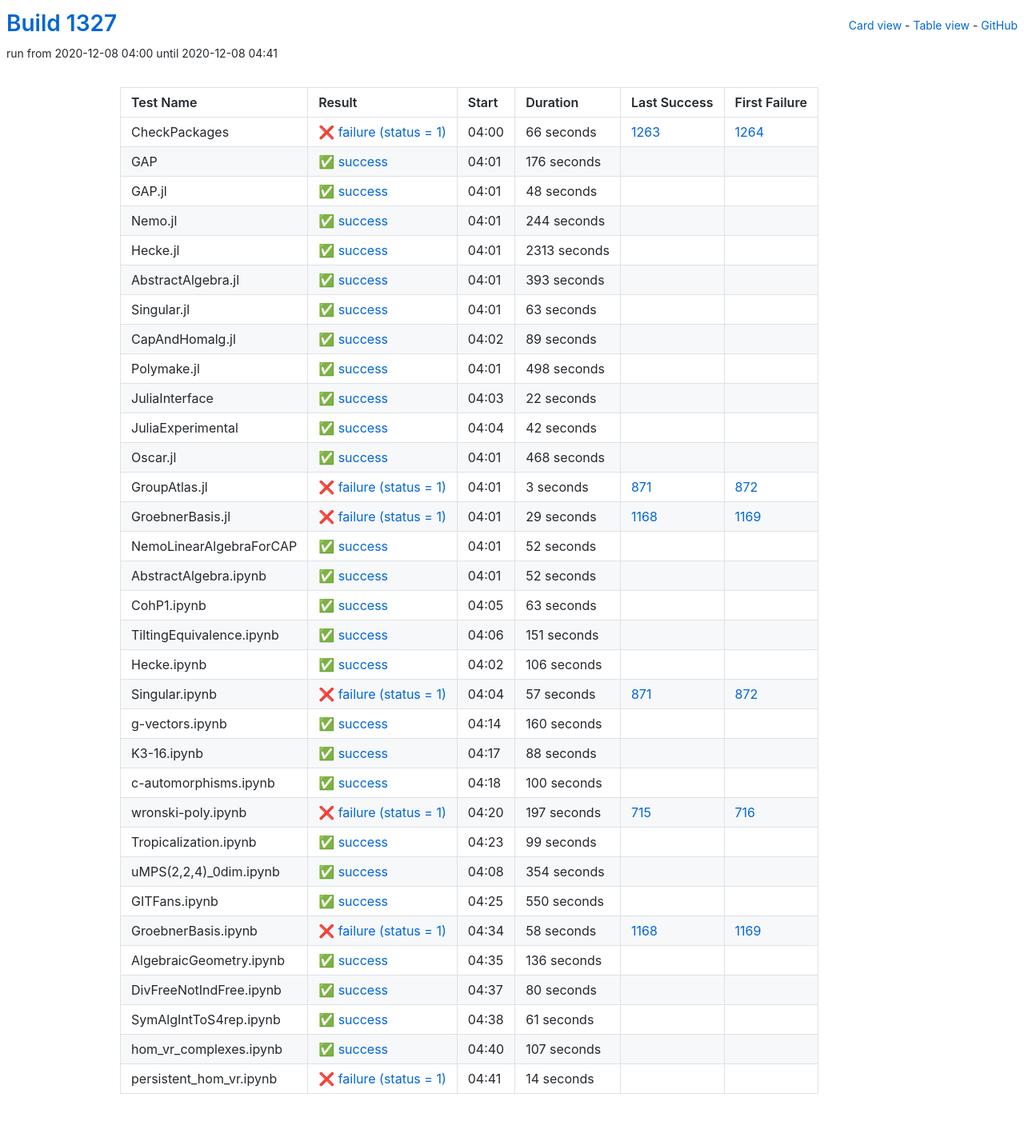
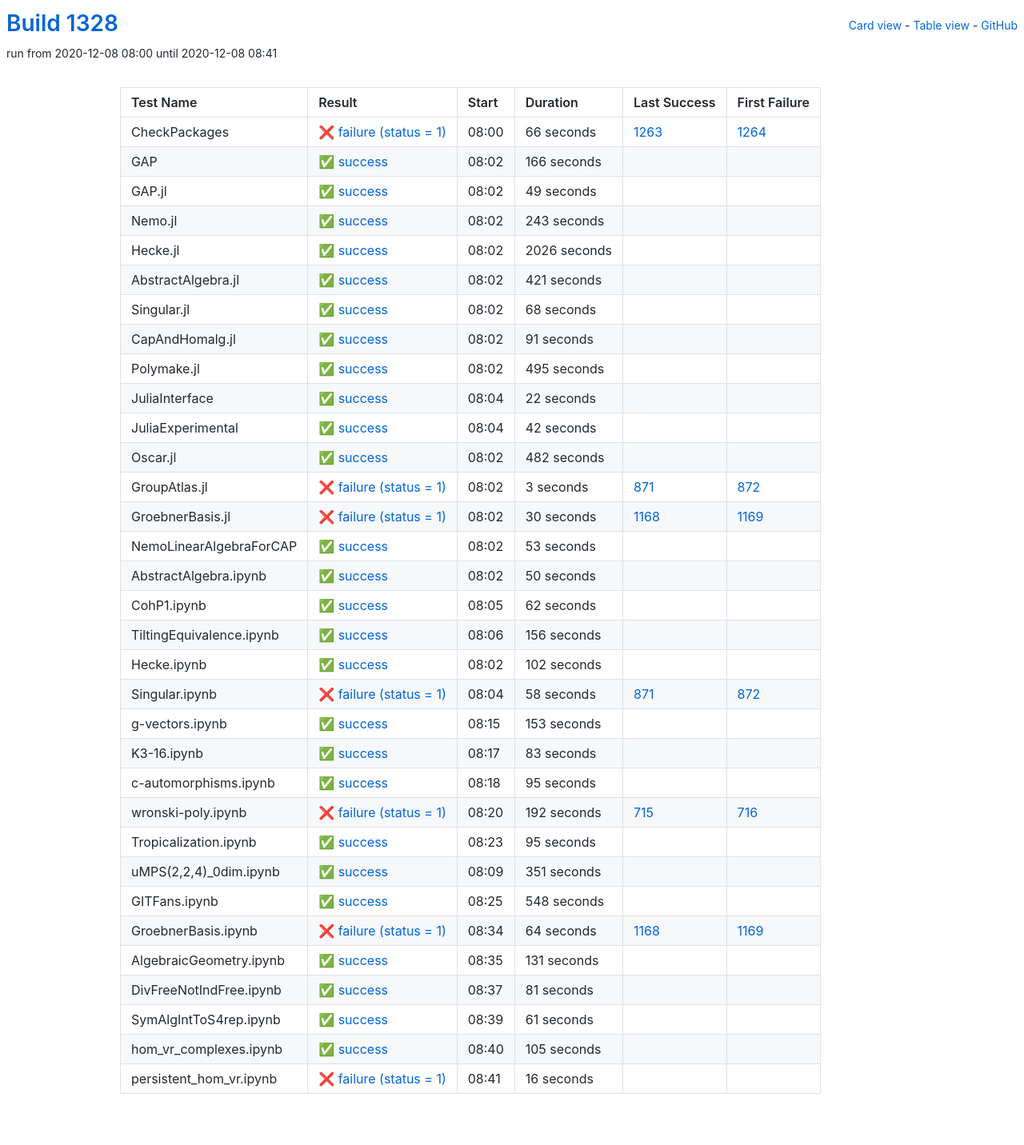
Before and after one commit to oscar-system/oscar-ci-status-stable, a Jekyll site: the page built from table.html, in a window 1280 px wide. Shown: the whole page at 80% size. Built offline with Jekyll 4.4.1, drawn with Linux system fonts in a browser that asks for light colours.

Commit message:
Build #1328

```diff
--- a/_data/ci.yml
+++ b/_data/ci.yml
@@ -1,6 +1,6 @@
 ---
-build: 1327
-build_url: https://oscarci.mathematik.uni-kl.de/job/oscar-stable/1327/
+build: 1328
+build_url: https://oscarci.mathematik.uni-kl.de/job/oscar-stable/1328/
 job: oscar-stable
 organization: oscar-system
 repo: oscar-ci-status-stable
@@ -8,8 +8,8 @@ repourl: https://github.com/oscar-system/oscar-ci-status-stable
 tests:
 - name: CheckPackages
   id: checkpackages
-  log: https://oscarci.mathematik.uni-kl.de/job/oscar-stable/1327/artifact/logs/build-1327/CheckPackages.log
-  start: 2020-12-08 04:00
+  log: https://oscarci.mathematik.uni-kl.de/job/oscar-stable/1328/artifact/logs/build-1328/CheckPackages.log
+  start: 2020-12-08 08:00
   success: false
   exitcode: 1
   status: failure
@@ -20,104 +20,104 @@ tests:
   first_failure_url: https://oscarci.mathematik.uni-kl.de/job/oscar-stable/1264/
 - name: GAP
   id: gap
-  log: https://oscarci.mathematik.uni-kl.de/job/oscar-stable/1327/artifact/logs/build-1327/GAP.log
-  start: 2020-12-08 04:01
+  log: https://oscarci.mathematik.uni-kl.de/job/oscar-stable/1328/artifact/logs/build-1328/GAP.log
+  start: 2020-12-08 08:02
   success: true
   exitcode: 0
   status: success
-  duration: 176
+  duration: 166
   last_success: false
   last_success_url:
   first_failure: false
   first_failure_url:
 - name: GAP.jl
   id: gap-jl
-  log: https://oscarci.mathematik.uni-kl.de/job/oscar-stable/1327/artifact/logs/build-1327/GAP.jl.log
-  start: 2020-12-08 04:01
+  log: https://oscarci.mathematik.uni-kl.de/job/oscar-stable/1328/artifact/logs/build-1328/GAP.jl.log
+  start: 2020-12-08 08:02
   success: true
   exitcode: 0
   status: success
-  duration: 48
+  duration: 49
   last_success: false
   last_success_url:
   first_failure: false
   first_failure_url:
 - name: Nemo.jl
   id: nemo-jl
-  log: https://oscarci.mathematik.uni-kl.de/job/oscar-stable/1327/artifact/logs/build-1327/Nemo.jl.log
-  start: 2020-12-08 04:01
+  log: https://oscarci.mathematik.uni-kl.de/job/oscar-stable/1328/artifact/logs/build-1328/Nemo.jl.log
+  start: 2020-12-08 08:02
   success: true
   exitcode: 0
   status: success
-  duration: 244
+  duration: 243
   last_success: false
   last_success_url:
   first_failure: false
   first_failure_url:
 - name: Hecke.jl
   id: hecke-jl
-  log: https://oscarci.mathematik.uni-kl.de/job/oscar-stable/1327/artifact/logs/build-1327/Hecke.jl.log
-  start: 2020-12-08 04:01
+  log: https://oscarci.mathematik.uni-kl.de/job/oscar-stable/1328/artifact/logs/build-1328/Hecke.jl.log
+  start: 2020-12-08 08:02
   success: true
   exitcode: 0
   status: success
-  duration: 2313
+  duration: 2026
   last_success: false
   last_success_url:
   first_failure: false
   first_failure_url:
 - name: AbstractAlgebra.jl
   id: abstractalgebra-jl
-  log: https://oscarci.mathematik.uni-kl.de/job/oscar-stable/1327/artifact/logs/build-1327/AbstractAlgebra.jl.log
-  start: 2020-12-08 04:01
+  log: https://oscarci.mathematik.uni-kl.de/job/oscar-stable/1328/artifact/logs/build-1328/AbstractAlgebra.jl.log
+  start: 2020-12-08 08:02
   success: true
   exitcode: 0
   status: success
-  duration: 393
+  duration: 421
   last_success: false
   last_success_url:
   first_failure: false
   first_failure_url:
 - name: Singular.jl
   id: singular-jl
-  log: https://oscarci.mathematik.uni-kl.de/job/oscar-stable/1327/artifact/logs/build-1327/Singular.jl.log
-  start: 2020-12-08 04:01
+  log: https://oscarci.mathematik.uni-kl.de/job/oscar-stable/1328/artifact/logs/build-1328/Singular.jl.log
+  start: 2020-12-08 08:02
   success: true
   exitcode: 0
   status: success
-  duration: 63
+  duration: 68
   last_success: false
   last_success_url:
   first_failure: false
   first_failure_url:
 - name: CapAndHomalg.jl
   id: capandhomalg-jl
-  log: https://oscarci.mathematik.uni-kl.de/job/oscar-stable/1327/artifact/logs/build-1327/CapAndHomalg.jl.log
-  start: 2020-12-08 04:02
+  log: https://oscarci.mathematik.uni-kl.de/job/oscar-stable/1328/artifact/logs/build-1328/CapAndHomalg.jl.log
+  start: 2020-12-08 08:02
   success: true
   exitcode: 0
   status: success
-  duration: 89
+  duration: 91
   last_success: false
   last_success_url:
   first_failure: false
   first_failure_url:
 - name: Polymake.jl
   id: polymake-jl
-  log: https://oscarci.mathematik.uni-kl.de/job/oscar-stable/1327/artifact/logs/build-1327/Polymake.jl.log
-  start: 2020-12-08 04:01
+  log: https://oscarci.mathematik.uni-kl.de/job/oscar-stable/1328/artifact/logs/build-1328/Polymake.jl.log
+  start: 2020-12-08 08:02
   success: true
   exitcode: 0
   status: success
-  duration: 498
+  duration: 495
   last_success: false
   last_success_url:
   first_failure: false
   first_failure_url:
 - name: JuliaInterface
   id: juliainterface
-  log: https://oscarci.mathematik.uni-kl.de/job/oscar-stable/1327/artifact/logs/build-1327/JuliaInterface.log
-  start: 2020-12-08 04:03
+  log: https://oscarci.mathematik.uni-kl.de/job/oscar-stable/1328/artifact/logs/build-1328/JuliaInterface.log
+  start: 2020-12-08 08:04
   success: true
   exitcode: 0
   status: success
@@ -128,8 +128,8 @@ tests:
   first_failure_url:
 - name: JuliaExperimental
   id: juliaexperimental
-  log: https://oscarci.mathematik.uni-kl.de/job/oscar-stable/1327/artifact/logs/build-1327/JuliaExperimental.log
-  start: 2020-12-08 04:04
+  log: https://oscarci.mathematik.uni-kl.de/job/oscar-stable/1328/artifact/logs/build-1328/JuliaExperimental.log
+  start: 2020-12-08 08:04
   success: true
   exitcode: 0
   status: success
@@ -140,20 +140,20 @@ tests:
   first_failure_url:
 - name: Oscar.jl
   id: oscar-jl
-  log: https://oscarci.mathematik.uni-kl.de/job/oscar-stable/1327/artifact/logs/build-1327/Oscar.jl.log
-  start: 2020-12-08 04:01
+  log: https://oscarci.mathematik.uni-kl.de/job/oscar-stable/1328/artifact/logs/build-1328/Oscar.jl.log
+  start: 2020-12-08 08:02
   success: true
   exitcode: 0
   status: success
-  duration: 468
+  duration: 482
   last_success: false
   last_success_url:
   first_failure: false
   first_failure_url:
 - name: GroupAtlas.jl
   id: groupatlas-jl
-  log: https://oscarci.mathematik.uni-kl.de/job/oscar-stable/1327/artifact/logs/build-1327/GroupAtlas.jl.log
-  start: 2020-12-08 04:01
+  log: https://oscarci.mathematik.uni-kl.de/job/oscar-stable/1328/artifact/logs/build-1328/GroupAtlas.jl.log
+  start: 2020-12-08 08:02
   success: false
   exitcode: 1
   status: failure
@@ -164,212 +164,212 @@ tests:
   first_failure_url: https://oscarci.mathematik.uni-kl.de/job/oscar-stable/872/
 - name: GroebnerBasis.jl
   id: groebnerbasis-jl
-  log: https://oscarci.mathematik.uni-kl.de/job/oscar-stable/1327/artifact/logs/build-1327/GroebnerBasis.jl.log
-  start: 2020-12-08 04:01
+  log: https://oscarci.mathematik.uni-kl.de/job/oscar-stable/1328/artifact/logs/build-1328/GroebnerBasis.jl.log
+  start: 2020-12-08 08:02
   success: false
   exitcode: 1
   status: failure
-  duration: 29
+  duration: 30
   last_success: 1168
   last_success_url: https://oscarci.mathematik.uni-kl.de/job/oscar-stable/1168/
   first_failure: 1169
   first_failure_url: https://oscarci.mathematik.uni-kl.de/job/oscar-stable/1169/
 - name: NemoLinearAlgebraForCAP
   id: nemolinearalgebraforcap
-  log: https://oscarci.mathematik.uni-kl.de/job/oscar-stable/1327/artifact/logs/build-1327/NemoLinearAlgebraForCAP.log
-  start: 2020-12-08 04:01
+  log: https://oscarci.mathematik.uni-kl.de/job/oscar-stable/1328/artifact/logs/build-1328/NemoLinearAlgebraForCAP.log
+  start: 2020-12-08 08:02
   success: true
   exitcode: 0
   status: success
-  duration: 52
+  duration: 53
   last_success: false
   last_success_url:
   first_failure: false
   first_failure_url:
 - name: AbstractAlgebra.ipynb
   id: abstractalgebra-ipynb
-  log: https://oscarci.mathematik.uni-kl.de/job/oscar-stable/1327/artifact/logs/build-1327/AbstractAlgebra.ipynb.log
-  start: 2020-12-08 04:01
+  log: https://oscarci.mathematik.uni-kl.de/job/oscar-stable/1328/artifact/logs/build-1328/AbstractAlgebra.ipynb.log
+  start: 2020-12-08 08:02
   success: true
   exitcode: 0
   status: success
-  duration: 52
+  duration: 50
   last_success: false
   last_success_url:
   first_failure: false
   first_failure_url:
 - name: CohP1.ipynb
   id: cohp1-ipynb
-  log: https://oscarci.mathematik.uni-kl.de/job/oscar-stable/1327/artifact/logs/build-1327/CohP1.ipynb.log
-  start: 2020-12-08 04:05
+  log: https://oscarci.mathematik.uni-kl.de/job/oscar-stable/1328/artifact/logs/build-1328/CohP1.ipynb.log
+  start: 2020-12-08 08:05
   success: true
   exitcode: 0
   status: success
-  duration: 63
+  duration: 62
   last_success: false
   last_success_url:
   first_failure: false
   first_failure_url:
 - name: TiltingEquivalence.ipynb
   id: tiltingequivalence-ipynb
-  log: https://oscarci.mathematik.uni-kl.de/job/oscar-stable/1327/artifact/logs/build-1327/TiltingEquivalence.ipynb.log
-  start: 2020-12-08 04:06
+  log: https://oscarci.mathematik.uni-kl.de/job/oscar-stable/1328/artifact/logs/build-1328/TiltingEquivalence.ipynb.log
+  start: 2020-12-08 08:06
   success: true
   exitcode: 0
   status: success
-  duration: 151
+  duration: 156
   last_success: false
   last_success_url:
   first_failure: false
   first_failure_url:
 - name: Hecke.ipynb
   id: hecke-ipynb
-  log: https://oscarci.mathematik.uni-kl.de/job/oscar-stable/1327/artifact/logs/build-1327/Hecke.ipynb.log
-  start: 2020-12-08 04:02
+  log: https://oscarci.mathematik.uni-kl.de/job/oscar-stable/1328/artifact/logs/build-1328/Hecke.ipynb.log
+  start: 2020-12-08 08:02
   success: true
   exitcode: 0
   status: success
-  duration: 106
+  duration: 102
   last_success: false
   last_success_url:
   first_failure: false
   first_failure_url:
 - name: Singular.ipynb
   id: singular-ipynb
-  log: https://oscarci.mathematik.uni-kl.de/job/oscar-stable/1327/artifact/logs/build-1327/Singular.ipynb.log
-  start: 2020-12-08 04:04
+  log: https://oscarci.mathematik.uni-kl.de/job/oscar-stable/1328/artifact/logs/build-1328/Singular.ipynb.log
+  start: 2020-12-08 08:04
   success: false
   exitcode: 1
   status: failure
-  duration: 57
+  duration: 58
   last_success: 871
   last_success_url: https://oscarci.mathematik.uni-kl.de/job/oscar-stable/871/
   first_failure: 872
   first_failure_url: https://oscarci.mathematik.uni-kl.de/job/oscar-stable/872/
 - name: g-vectors.ipynb
   id: g-vectors-ipynb
-  log: https://oscarci.mathematik.uni-kl.de/job/oscar-stable/1327/artifact/logs/build-1327/g-vectors.ipynb.log
-  start: 2020-12-08 04:14
+  log: https://oscarci.mathematik.uni-kl.de/job/oscar-stable/1328/artifact/logs/build-1328/g-vectors.ipynb.log
+  start: 2020-12-08 08:15
   success: true
   exitcode: 0
   status: success
-  duration: 160
+  duration: 153
   last_success: false
   last_success_url:
   first_failure: false
   first_failure_url:
 - name: K3-16.ipynb
   id: k3-16-ipynb
-  log: https://oscarci.mathematik.uni-kl.de/job/oscar-stable/1327/artifact/logs/build-1327/K3-16.ipynb.log
-  start: 2020-12-08 04:17
+  log: https://oscarci.mathematik.uni-kl.de/job/oscar-stable/1328/artifact/logs/build-1328/K3-16.ipynb.log
+  start: 2020-12-08 08:17
   success: true
   exitcode: 0
   status: success
-  duration: 88
+  duration: 83
   last_success: false
   last_success_url:
   first_failure: false
   first_failure_url:
 - name: c-automorphisms.ipynb
   id: c-automorphisms-ipynb
-  log: https://oscarci.mathematik.uni-kl.de/job/oscar-stable/1327/artifact/logs/build-1327/c-automorphisms.ipynb.log
-  start: 2020-12-08 04:18
+  log: https://oscarci.mathematik.uni-kl.de/job/oscar-stable/1328/artifact/logs/build-1328/c-automorphisms.ipynb.log
+  start: 2020-12-08 08:18
   success: true
   exitcode: 0
   status: success
-  duration: 100
+  duration: 95
   last_success: false
   last_success_url:
   first_failure: false
   first_failure_url:
 - name: wronski-poly.ipynb
   id: wronski-poly-ipynb
-  log: https://oscarci.mathematik.uni-kl.de/job/oscar-stable/1327/artifact/logs/build-1327/wronski-poly.ipynb.log
-  start: 2020-12-08 04:20
+  log: https://oscarci.mathematik.uni-kl.de/job/oscar-stable/1328/artifact/logs/build-1328/wronski-poly.ipynb.log
+  start: 2020-12-08 08:20
   success: false
   exitcode: 1
   status: failure
-  duration: 197
+  duration: 192
   last_success: 715
   last_success_url: https://oscarci.mathematik.uni-kl.de/job/oscar-stable/715/
   first_failure: 716
   first_failure_url: https://oscarci.mathematik.uni-kl.de/job/oscar-stable/716/
 - name: Tropicalization.ipynb
   id: tropicalization-ipynb
-  log: https://oscarci.mathematik.uni-kl.de/job/oscar-stable/1327/artifact/logs/build-1327/Tropicalization.ipynb.log
-  start: 2020-12-08 04:23
+  log: https://oscarci.mathematik.uni-kl.de/job/oscar-stable/1328/artifact/logs/build-1328/Tropicalization.ipynb.log
+  start: 2020-12-08 08:23
   success: true
   exitcode: 0
   status: success
-  duration: 99
+  duration: 95
   last_success: false
   last_success_url:
   first_failure: false
   first_failure_url:
 - name: uMPS(2,2,4)_0dim.ipynb
   id: umps-2-2-4-0dim-ipynb
-  log: https://oscarci.mathematik.uni-kl.de/job/oscar-stable/1327/artifact/logs/build-1327/uMPS-2-2-4-_0dim.ipynb.log
-  start: 2020-12-08 04:08
+  log: https://oscarci.mathematik.uni-kl.de/job/oscar-stable/1328/artifact/logs/build-1328/uMPS-2-2-4-_0dim.ipynb.log
+  start: 2020-12-08 08:09
   success: true
   exitcode: 0
   status: success
-  duration: 354
+  duration: 351
   last_success: false
   last_success_url:
   first_failure: false
   first_failure_url:
 - name: GITFans.ipynb
   id: gitfans-ipynb
-  log: https://oscarci.mathematik.uni-kl.de/job/oscar-stable/1327/artifact/logs/build-1327/GITFans.ipynb.log
-  start: 2020-12-08 04:25
+  log: https://oscarci.mathematik.uni-kl.de/job/oscar-stable/1328/artifact/logs/build-1328/GITFans.ipynb.log
+  start: 2020-12-08 08:25
   success: true
   exitcode: 0
   status: success
-  duration: 550
+  duration: 548
   last_success: false
   last_success_url:
   first_failure: false
   first_failure_url:
 - name: GroebnerBasis.ipynb
   id: groebnerbasis-ipynb
-  log: https://oscarci.mathematik.uni-kl.de/job/oscar-stable/1327/artifact/logs/build-1327/GroebnerBasis.ipynb.log
-  start: 2020-12-08 04:34
+  log: https://oscarci.mathematik.uni-kl.de/job/oscar-stable/1328/artifact/logs/build-1328/GroebnerBasis.ipynb.log
+  start: 2020-12-08 08:34
   success: false
   exitcode: 1
   status: failure
-  duration: 58
+  duration: 64
   last_success: 1168
   last_success_url: https://oscarci.mathematik.uni-kl.de/job/oscar-stable/1168/
   first_failure: 1169
   first_failure_url: https://oscarci.mathematik.uni-kl.de/job/oscar-stable/1169/
 - name: AlgebraicGeometry.ipynb
   id: algebraicgeometry-ipynb
-  log: https://oscarci.mathematik.uni-kl.de/job/oscar-stable/1327/artifact/logs/build-1327/AlgebraicGeometry.ipynb.log
-  start: 2020-12-08 04:35
+  log: https://oscarci.mathematik.uni-kl.de/job/oscar-stable/1328/artifact/logs/build-1328/AlgebraicGeometry.ipynb.log
+  start: 2020-12-08 08:35
   success: true
   exitcode: 0
   status: success
-  duration: 136
+  duration: 131
   last_success: false
   last_success_url:
   first_failure: false
   first_failure_url:
 - name: DivFreeNotIndFree.ipynb
   id: divfreenotindfree-ipynb
-  log: https://oscarci.mathematik.uni-kl.de/job/oscar-stable/1327/artifact/logs/build-1327/DivFreeNotIndFree.ipynb.log
-  start: 2020-12-08 04:37
+  log: https://oscarci.mathematik.uni-kl.de/job/oscar-stable/1328/artifact/logs/build-1328/DivFreeNotIndFree.ipynb.log
+  start: 2020-12-08 08:37
   success: true
   exitcode: 0
   status: success
-  duration: 80
+  duration: 81
   last_success: false
   last_success_url:
   first_failure: false
   first_failure_url:
 - name: SymAlgIntToS4rep.ipynb
   id: symalginttos4rep-ipynb
-  log: https://oscarci.mathematik.uni-kl.de/job/oscar-stable/1327/artifact/logs/build-1327/SymAlgIntToS4rep.ipynb.log
-  start: 2020-12-08 04:38
+  log: https://oscarci.mathematik.uni-kl.de/job/oscar-stable/1328/artifact/logs/build-1328/SymAlgIntToS4rep.ipynb.log
+  start: 2020-12-08 08:39
   success: true
   exitcode: 0
   status: success
@@ -380,24 +380,24 @@ tests:
   first_failure_url:
 - name: hom_vr_complexes.ipynb
   id: hom-vr-complexes-ipynb
-  log: https://oscarci.mathematik.uni-kl.de/job/oscar-stable/1327/artifact/logs/build-1327/hom_vr_complexes.ipynb.log
-  start: 2020-12-08 04:40
+  log: https://oscarci.mathematik.uni-kl.de/job/oscar-stable/1328/artifact/logs/build-1328/hom_vr_complexes.ipynb.log
+  start: 2020-12-08 08:40
   success: true
   exitcode: 0
   status: success
-  duration: 107
+  duration: 105
   last_success: false
   last_success_url:
   first_failure: false
   first_failure_url:
 - name: persistent_hom_vr.ipynb
   id: persistent-hom-vr-ipynb
-  log: https://oscarci.mathematik.uni-kl.de/job/oscar-stable/1327/artifact/logs/build-1327/persistent_hom_vr.ipynb.log
-  start: 2020-12-08 04:41
+  log: https://oscarci.mathematik.uni-kl.de/job/oscar-stable/1328/artifact/logs/build-1328/persistent_hom_vr.ipynb.log
+  start: 2020-12-08 08:41
   success: false
   exitcode: 1
   status: failure
-  duration: 14
+  duration: 16
   last_success: false
   last_success_url:
   first_failure: false
```
Also changed, not shown: README.md.
